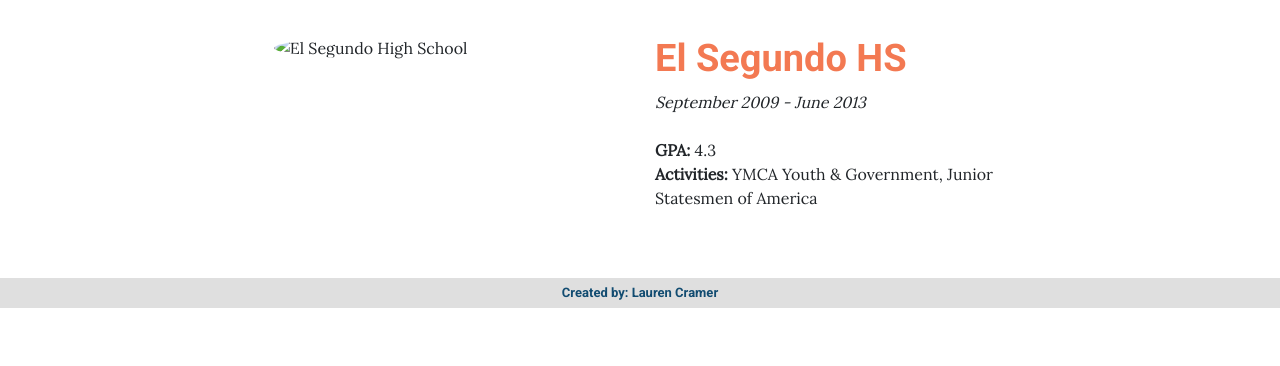
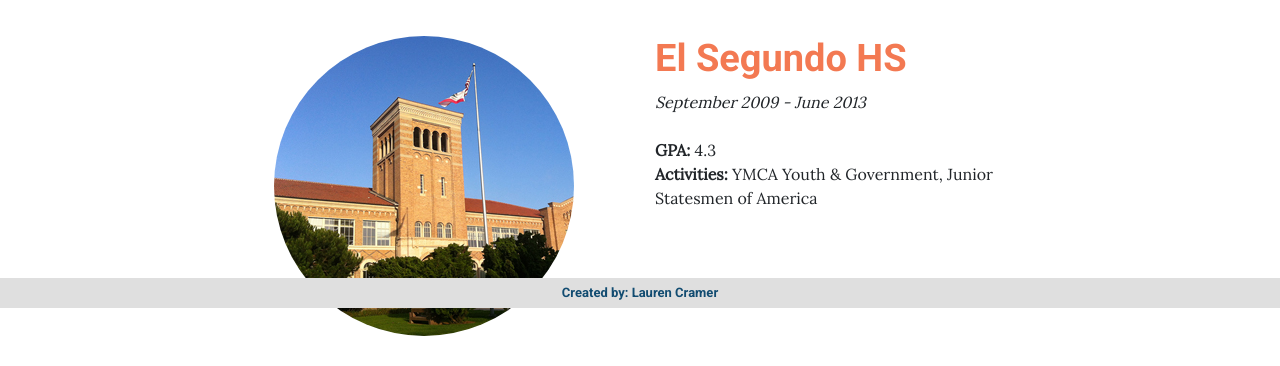
Before and after one commit to laurencramer/laurencramer.github.io, a plain HTML site: page education.html in a window 1280 px wide. Shown: the part 492-858 px from the top of the page. Before the commit the page ends 800 px from the top, so only its background shows below. Drawn offline with nearby package versions, Linux system fonts and the light colour scheme.

Commit message:
Fix image src

```diff
--- a/education.html
+++ b/education.html
@@ -42,7 +42,7 @@
 	</div>
 	<br>
 	<div class="row">
-		<div class="col"><img src="images/eshs.jpg" alt="El Segundo High School"></div>
+		<div class="col"><img src="eshs.jpg" alt="El Segundo High School"></div>
 		<div class="col">
 			<h2>El Segundo HS</h2>
 			<em>September 2009 - June 2013</em><br><br>
```
